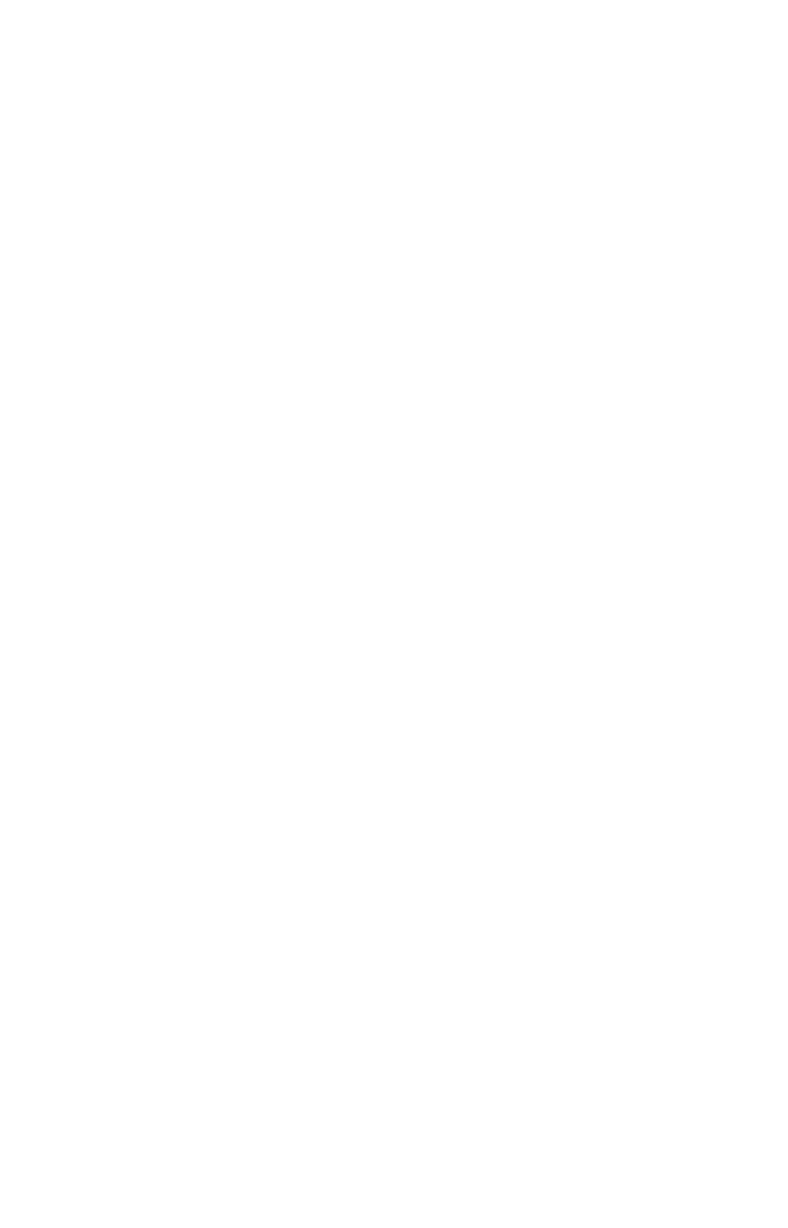
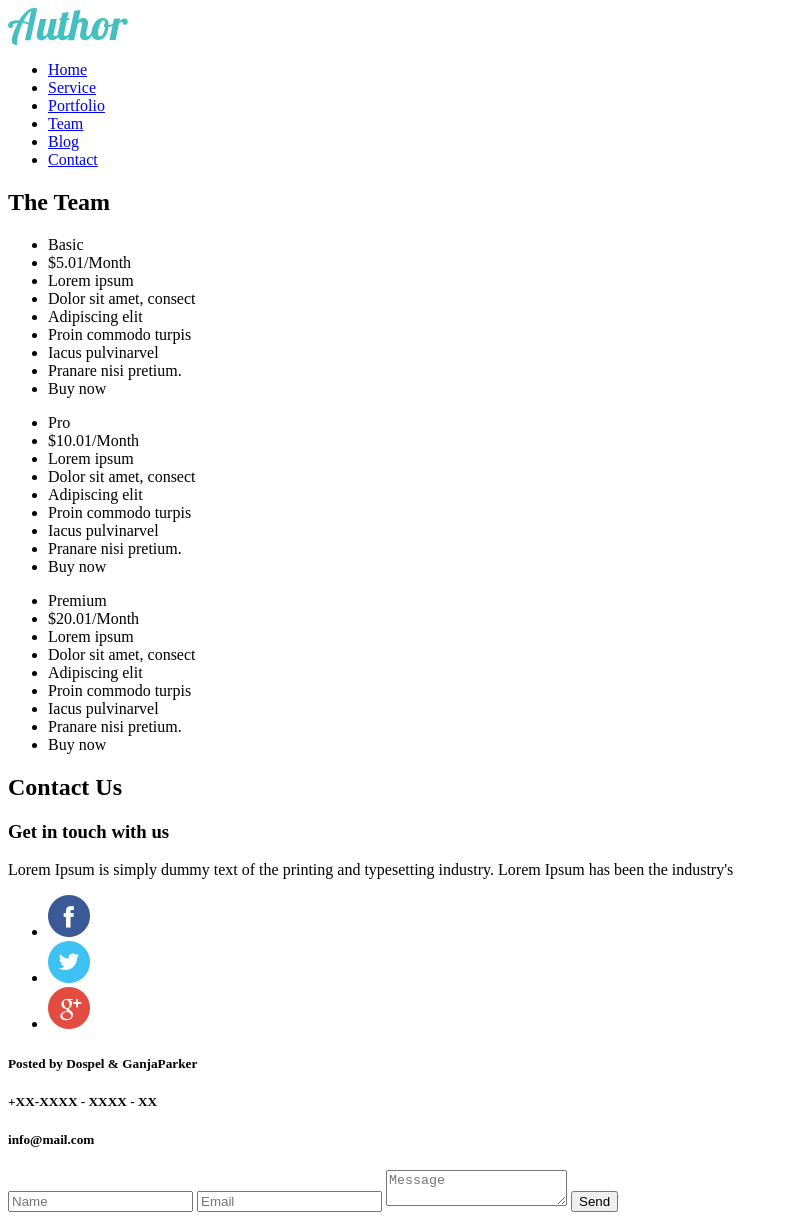
Before and after one commit to OleksiiA9/test, a plain HTML site: page index.html in a window 1280 px wide. Shown: the whole page, without its empty margins (0-788 px from the left). Before the commit the page ends 800 px from the top, so only its background shows below. Drawn offline with Linux system fonts and the light colour scheme.

Commit message:
all html

```diff
--- a/index.html
+++ b/index.html
@@ -5,6 +5,103 @@
     <title>Document</title>
 </head>
 <body>
+    <div class="header">
+        <div class="logo">
+            <a href="#">
+                <img src="images/logo.png" alt="#">
+            </a>
+        </div>
+        <div class="top_nav">
+            <ul>
+                <li><a href="#">Home</a></li>
+                <li><a href="#">Service</a></li>
+                <li><a href="#">Portfolio</a></li>
+                <li><a href="#">Team</a></li>
+                <li><a href="#">Blog</a></li>
+                <li><a href="#">Contact</a></li>
+            </ul>
+        </div>
+    </div>
+    <div class="content">
+        <div class="blog">
+            <div class="slider1">
 
+            </div>
+        </div>
+        <div class="team">
+            <h2>The Team</h2>
+            <div class="slider2">
+
+            </div>
+        </div>
+        <div class="service">
+            <div class="basic">
+                <ul>
+                    <li>Basic</li>
+                    <li>$5.01/Month</li>
+                    <li>Lorem ipsum</li>
+                    <li>Dolor sit amet, consect</li>
+                    <li>Adipiscing elit</li>
+                    <li>Proin commodo turpis</li>
+                    <li>Iacus pulvinarvel</li>
+                    <li>Pranare nisi pretium.</li>
+                    <li><span>Buy now</span></li>
+                </ul>
+            </div>
+            <div class="pro">
+                <ul>
+                    <li>Pro</li>
+                    <li>$10.01/Month</li>
+                    <li>Lorem ipsum</li>
+                    <li>Dolor sit amet, consect</li>
+                    <li>Adipiscing elit</li>
+                    <li>Proin commodo turpis</li>
+                    <li>Iacus pulvinarvel</li>
+                    <li>Pranare nisi pretium.</li>
+                    <li><span>Buy now</span></li>
+                </ul>
+            </div>
+            <div class="premium">
+                <ul>
+                    <li>Premium</li>
+                    <li>$20.01/Month</li>
+                    <li>Lorem ipsum</li>
+                    <li>Dolor sit amet, consect</li>
+                    <li>Adipiscing elit</li>
+                    <li>Proin commodo turpis</li>
+                    <li>Iacus pulvinarvel</li>
+                    <li>Pranare nisi pretium.</li>
+                    <li><span>Buy now</span></li>
+                </ul>
+            </div>
+        </div>
+        <div class="contact">
+            <h2>Contact Us</h2>
+            <div class="left">
+                <h3>Get in touch with us</h3>
+                <p>Lorem Ipsum is simply dummy text of the printing and typesetting industry. Lorem Ipsum has been the industry's </p>
+                <div class="social_networks">
+                    <ul>
+                        <li><a href="#"><img src="images/facebook.png" alt="#"></a></li>
+                        <li><a href="#"><img src="images/twitter.png" alt="#"></a></li>
+                        <li><a href="#"><img src="images/google+.png" alt="#"></a></li>
+                    </ul>
+                </div>
+                <div class="info">
+                    <h5>Posted by Dospel & GanjaParker</h5>
+                    <h5>+XX-XXXX - XXXX - XX</h5>
+                    <h5>info@mail.com</h5>
+                </div>
+            </div>
+            <div class="right">
+                <form>
+                    <input type="text" placeholder="Name" name="name">
+                    <input type="text" placeholder="Email" name="email">
+                    <textarea placeholder="Message" name="masseg"></textarea>
+                    <input type="submit" value="Send">
+                </form>
+            </div>
+        </div>
+    </div>
 </body>
 </html>
```
